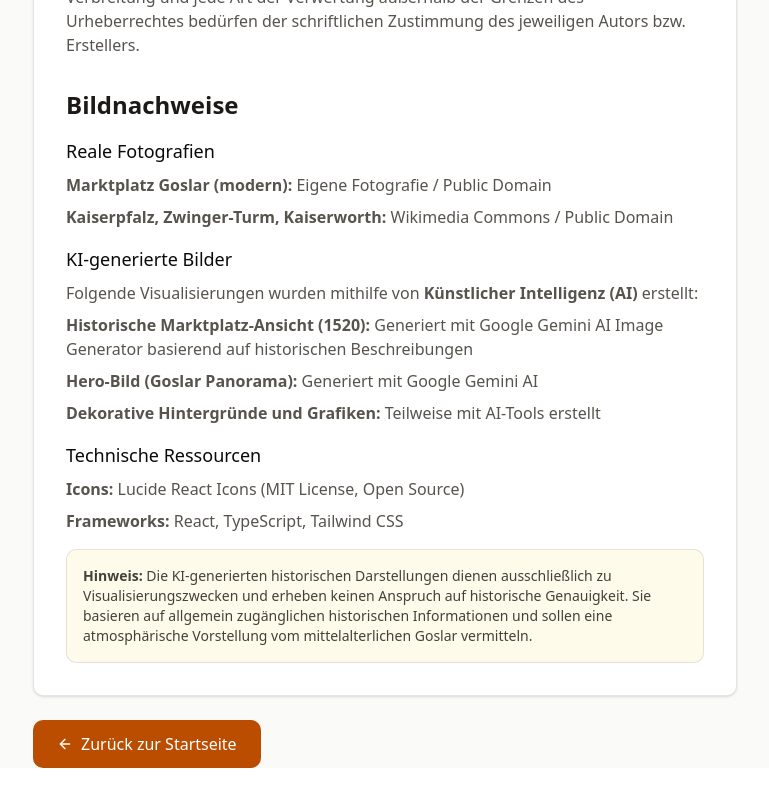
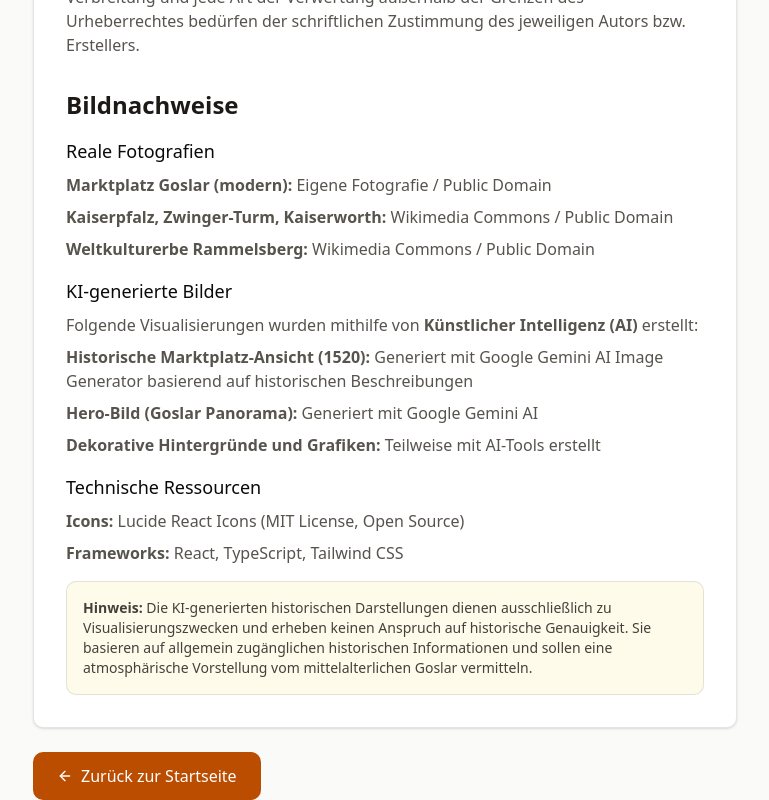
Before and after one commit to Shafieisara/histotainment_web, a React (Vite) app: page /impressum in a window 1280 px wide. Shown: the part 1300-2100 px from the top of the page, without its empty margins (255-1024 px from the left). Before the commit the page ends 2068 px from the top, so only its background shows below. Built offline with nearby package versions, Linux system fonts and the light colour scheme; a web font is replaced by a local one.

Commit message:
Docs: Add Rammelsberg to Impressum image credits

```diff
--- a/src/pages/Impressum.tsx
+++ b/src/pages/Impressum.tsx
@@ -100,6 +100,9 @@ export const Impressum = () => {
                             <li>
                                 <strong>Kaiserpfalz, Zwinger-Turm, Kaiserworth:</strong> Wikimedia Commons / Public Domain
                             </li>
+                            <li>
+                                <strong>Weltkulturerbe Rammelsberg:</strong> Wikimedia Commons / Public Domain
+                            </li>
                         </ul>
 
                         <h3 className="text-lg font-medium text-stone-800 mb-2">KI-generierte Bilder</h3>
```
